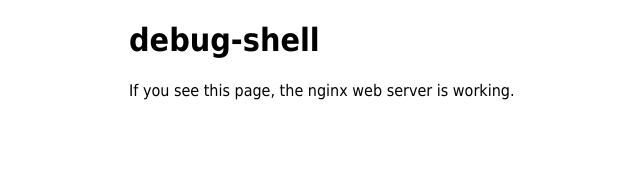
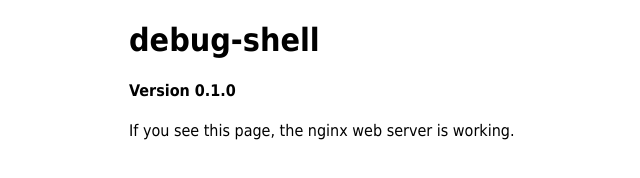
Before and after one commit to kubernetista/debug-shell, a plain HTML site: page docker-build/index.html in a window 1280 px wide. Shown: the whole page, without its empty margins (231-871 px from the left). Drawn offline with Linux system fonts and the light colour scheme.

Commit message:
update index

```diff
--- a/docker-build/index.html
+++ b/docker-build/index.html
@@ -10,6 +10,7 @@
   </head>
   <body>
     <h1>debug-shell</h1>
+    <h4>Version 0.1.0</h4>
     <p>If you see this page, the nginx web server is working.</p>
   </body>
 </html>
```
Also changed, not shown: 1 other file.
